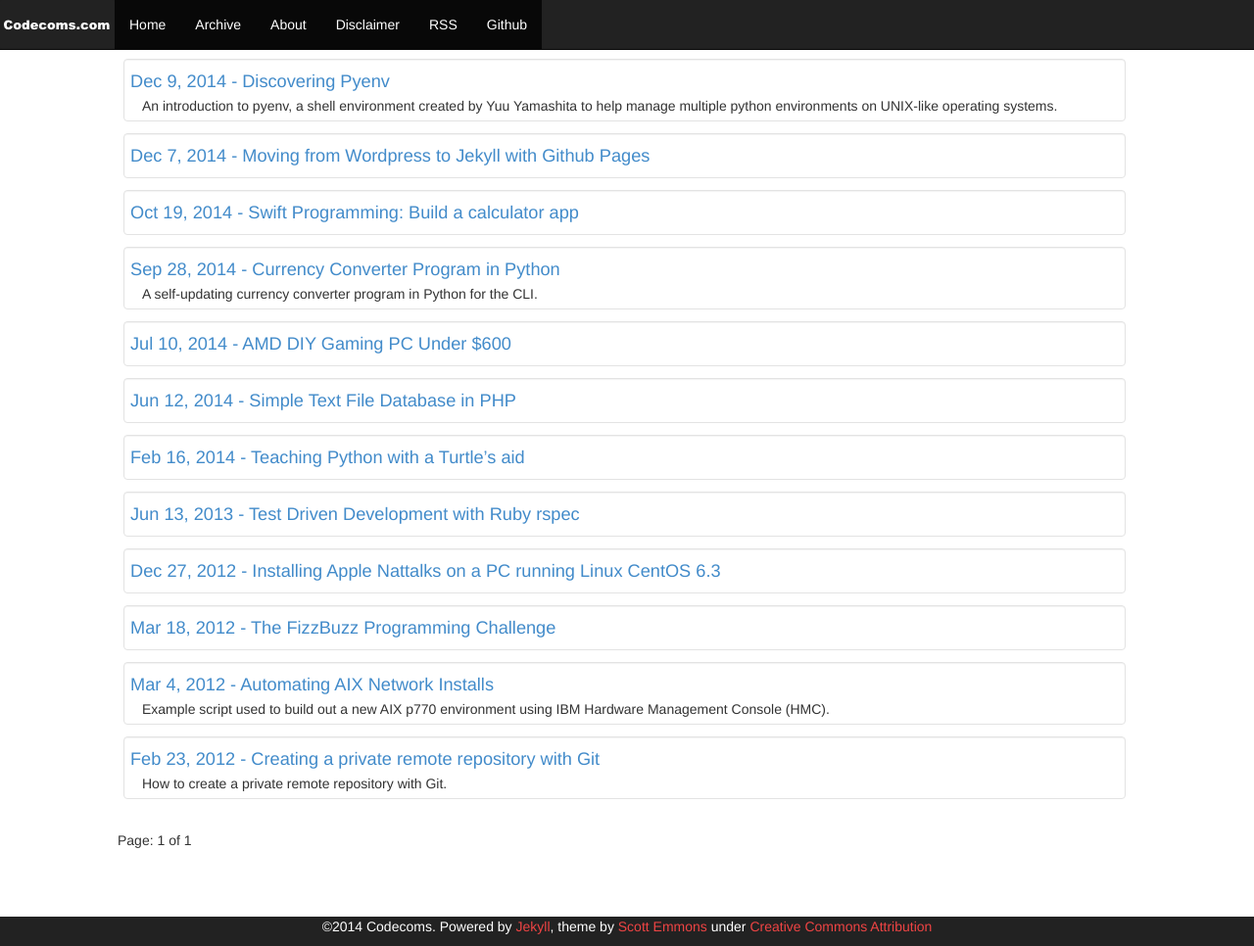
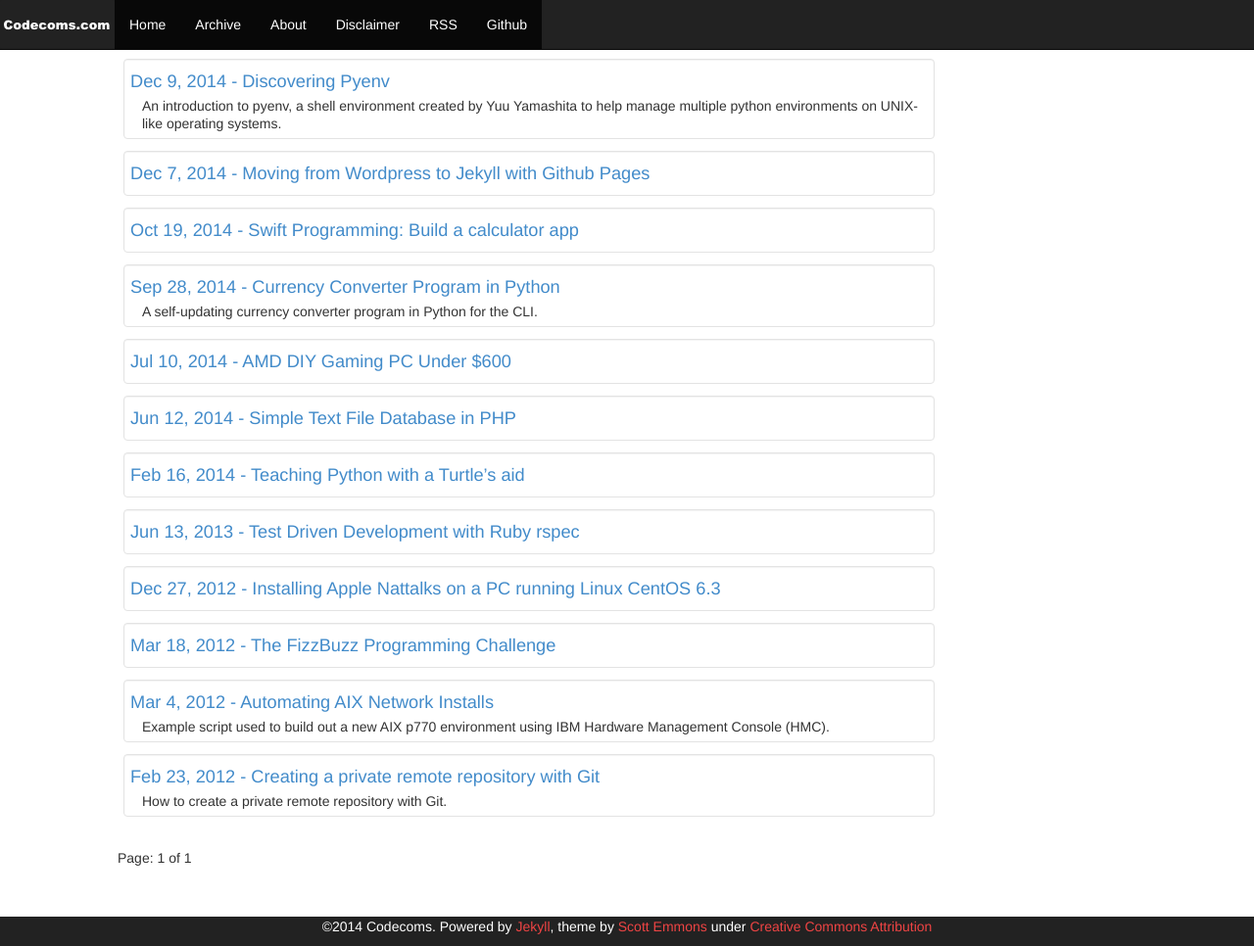
Before and after one commit to codecoms/codecoms.github.io, a Jekyll site: the page built from index.html, in a window 1280 px wide and 966 px high. Shown: the whole window at 98% size. Built offline with Jekyll 4.4.1, drawn with Linux system fonts in a browser that asks for light colours; Markdown is read by kramdown in place of the engine named in the settings; the list of posts is cut into pages by our own code; comment, search, counter and statistics services are not loaded.

Commit message:
incremental

```diff
--- /dev/null
+++ b/_layouts/front.html
@@ -0,0 +1,11 @@
+{% include header.html %}
+
+<div class="container container-left">
+    <div class="row">
+        <div class="col-md-10" style="padding-left: 120px">
+            {{ content }}
+        </div>
+    </div>
+</div>
+
+{% include footer.html %}
--- a/index.html
+++ b/index.html
@@ -1,5 +1,5 @@
 ---
-layout: default
+layout: front
 ---
 
 {% for post in paginator.posts %}
```
